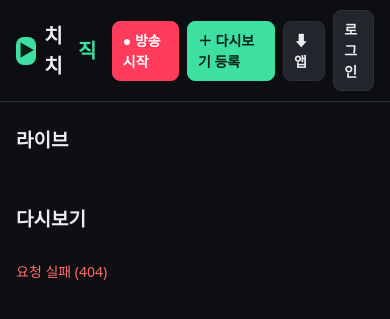
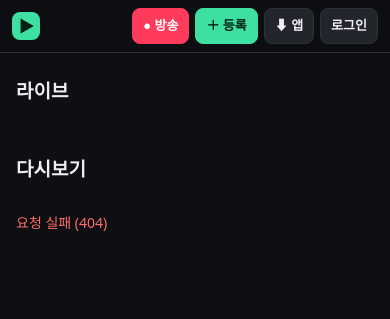
Before and after one commit to yewonjune/chzzk-clone, a web app: page / in a window 390 px wide. Shown: the top 319 px of the page. Run offline with its HTML, style and script files only (its server is not run), Linux system fonts and the light colour scheme; data that the repository does not hold is empty; some of the project's set-up classes (security, data sources, template engines, error pages and the like) are left out, and stand-ins take their place.

Commit message:
휴대폰 폭에서 상단바가 세로로 늘어나지 않게 수정, 로고 오타(치치직) 수정
Co-Authored-By: Claude Opus 5.5 <noreply@anthropic.com>

```diff
--- a/src/main/resources/static/auth.html
+++ b/src/main/resources/static/auth.html
@@ -8,7 +8,7 @@
 </head>
 <body>
   <header class="topbar">
-    <a class="logo" href="/"><span class="logo-mark">▶</span>치치<span class="accent">직</span></a>
+    <a class="logo" href="/"><span class="logo-mark">▶</span><span class="logo-text">치지<span class="accent">직</span></span></a>
     <div class="nav"><a class="btn" href="/">목록</a></div>
   </header>
   <main>
--- a/src/main/resources/static/donate-result.html
+++ b/src/main/resources/static/donate-result.html
@@ -8,7 +8,7 @@
 </head>
 <body>
   <header class="topbar">
-    <a class="logo" href="/"><span class="logo-mark">▶</span>치치<span class="accent">직</span></a>
+    <a class="logo" href="/"><span class="logo-mark">▶</span><span class="logo-text">치지<span class="accent">직</span></span></a>
     <div class="nav"><a class="btn" href="/">목록</a><span id="auth-slot"></span></div>
   </header>
   <main>
--- a/src/main/resources/static/donate.html
+++ b/src/main/resources/static/donate.html
@@ -8,7 +8,7 @@
 </head>
 <body>
   <header class="topbar">
-    <a class="logo" href="/"><span class="logo-mark">▶</span>치치<span class="accent">직</span></a>
+    <a class="logo" href="/"><span class="logo-mark">▶</span><span class="logo-text">치지<span class="accent">직</span></span></a>
     <div class="nav"><a class="btn" href="/">목록</a><span id="auth-slot"></span></div>
   </header>
   <main>
--- a/src/main/resources/static/download.html
+++ b/src/main/resources/static/download.html
@@ -8,7 +8,7 @@
 </head>
 <body>
   <header class="topbar">
-    <a class="logo" href="/"><span class="logo-mark">▶</span>치지<span class="accent">직</span></a>
+    <a class="logo" href="/"><span class="logo-mark">▶</span><span class="logo-text">치지<span class="accent">직</span></span></a>
     <div class="nav"><a class="btn" href="/">목록</a><span id="auth-slot"></span></div>
   </header>
   <main>
--- a/src/main/resources/static/go-live.html
+++ b/src/main/resources/static/go-live.html
@@ -8,7 +8,7 @@
 </head>
 <body>
   <header class="topbar">
-    <a class="logo" href="/"><span class="logo-mark">▶</span>치치<span class="accent">직</span></a>
+    <a class="logo" href="/"><span class="logo-mark">▶</span><span class="logo-text">치지<span class="accent">직</span></span></a>
     <div class="nav"><a class="btn" href="/" id="home-link">목록</a><span id="auth-slot"></span></div>
   </header>
   <main>
--- a/src/main/resources/static/index.html
+++ b/src/main/resources/static/index.html
@@ -8,10 +8,10 @@
 </head>
 <body>
   <header class="topbar">
-    <a class="logo" href="/"><span class="logo-mark">▶</span>치치<span class="accent">직</span></a>
+    <a class="logo" href="/"><span class="logo-mark">▶</span><span class="logo-text">치지<span class="accent">직</span></span></a>
     <div class="nav">
-      <a class="btn btn-live" href="/go-live.html">● 방송 시작</a>
-      <a class="btn btn-primary" href="/upload.html">＋ 다시보기 등록</a>
+      <a class="btn btn-live" href="/go-live.html">● 방송<span class="hide-sm"> 시작</span></a>
+      <a class="btn btn-primary" href="/upload.html">＋ <span class="hide-sm">다시보기 </span>등록</a>
       <a class="btn" href="/download.html">⬇ 앱</a>
       <span id="auth-slot"></span>
     </div>
--- a/src/main/resources/static/live.html
+++ b/src/main/resources/static/live.html
@@ -8,8 +8,8 @@
 </head>
 <body>
   <header class="topbar">
-    <a class="logo" href="/"><span class="logo-mark">▶</span>치치<span class="accent">직</span></a>
-    <div class="nav"><a class="btn btn-live" href="/go-live.html">● 방송 시작</a><span id="auth-slot"></span></div>
+    <a class="logo" href="/"><span class="logo-mark">▶</span><span class="logo-text">치지<span class="accent">직</span></span></a>
+    <div class="nav"><a class="btn btn-live" href="/go-live.html">● 방송<span class="hide-sm"> 시작</span></a><span id="auth-slot"></span></div>
   </header>
   <main>
     <section id="view" hidden>
--- a/src/main/resources/static/replay.html
+++ b/src/main/resources/static/replay.html
@@ -8,8 +8,8 @@
 </head>
 <body>
   <header class="topbar">
-    <a class="logo" href="/"><span class="logo-mark">▶</span>치치<span class="accent">직</span></a>
-    <div class="nav"><a class="btn btn-live" href="/go-live.html">● 방송 시작</a><a class="btn btn-primary" href="/upload.html">＋ 다시보기 등록</a><span id="auth-slot"></span></div>
+    <a class="logo" href="/"><span class="logo-mark">▶</span><span class="logo-text">치지<span class="accent">직</span></span></a>
+    <div class="nav"><a class="btn btn-live" href="/go-live.html">● 방송<span class="hide-sm"> 시작</span></a><a class="btn btn-primary" href="/upload.html">＋ <span class="hide-sm">다시보기 </span>등록</a><span id="auth-slot"></span></div>
   </header>
   <main>
     <section id="watch" hidden>
--- a/src/main/resources/static/style.css
+++ b/src/main/resources/static/style.css
@@ -270,3 +270,22 @@ input[type=number] {
 .dl-steps ol, .dl-steps ul { margin: 0; padding-left: 20px; display: grid; gap: 4px; }
 .dl-box code { font-family: ui-monospace, Consolas, monospace; font-size: 12px; background: var(--surface-2); padding: 1px 5px; border-radius: 4px; }
 @media (max-width: 600px) { .dl-table { font-size: 13px; } .dl-table th:nth-child(4), .dl-table td:nth-child(4) { display: none; } }
+
+/* ---- 상단바: 좁은 화면(휴대폰)에서도 한 줄 유지 ---- */
+.logo, .btn, #auth-slot .me { white-space: nowrap; }
+.logo { flex-shrink: 0; }
+.nav { min-width: 0; }
+@media (max-width: 600px) {
+  .topbar { gap: 8px; padding: 8px 12px; }
+  .logo { font-size: 18px; }
+  .nav { gap: 6px; overflow-x: auto; scrollbar-width: none; }
+  .nav::-webkit-scrollbar { display: none; }
+  .nav .btn { padding: 7px 10px; font-size: 13px; flex-shrink: 0; }
+  .hide-sm { display: none; }
+  #auth-slot { gap: 6px; flex-shrink: 0; }
+  #auth-slot .me { max-width: 5em; font-size: 13px; }
+}
+@media (max-width: 420px) {
+  .logo-text { display: none; }
+  #auth-slot .me { display: none; }
+}
--- a/src/main/resources/static/upload.html
+++ b/src/main/resources/static/upload.html
@@ -8,7 +8,7 @@
 </head>
 <body>
   <header class="topbar">
-    <a class="logo" href="/"><span class="logo-mark">▶</span>치치<span class="accent">직</span></a>
+    <a class="logo" href="/"><span class="logo-mark">▶</span><span class="logo-text">치지<span class="accent">직</span></span></a>
     <div class="nav"><a class="btn" href="/">목록</a><span id="auth-slot"></span></div>
   </header>
   <main>
```
